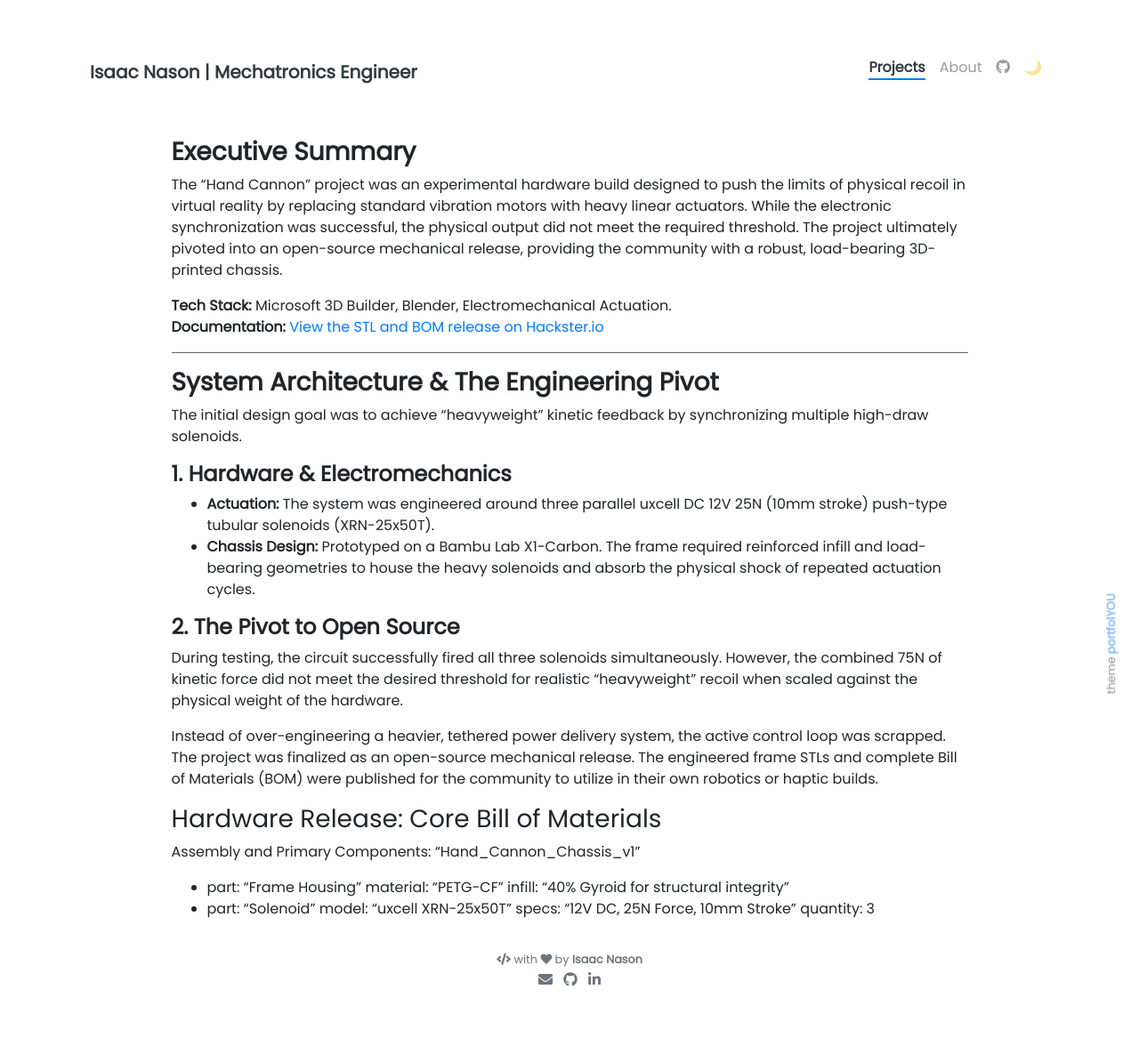
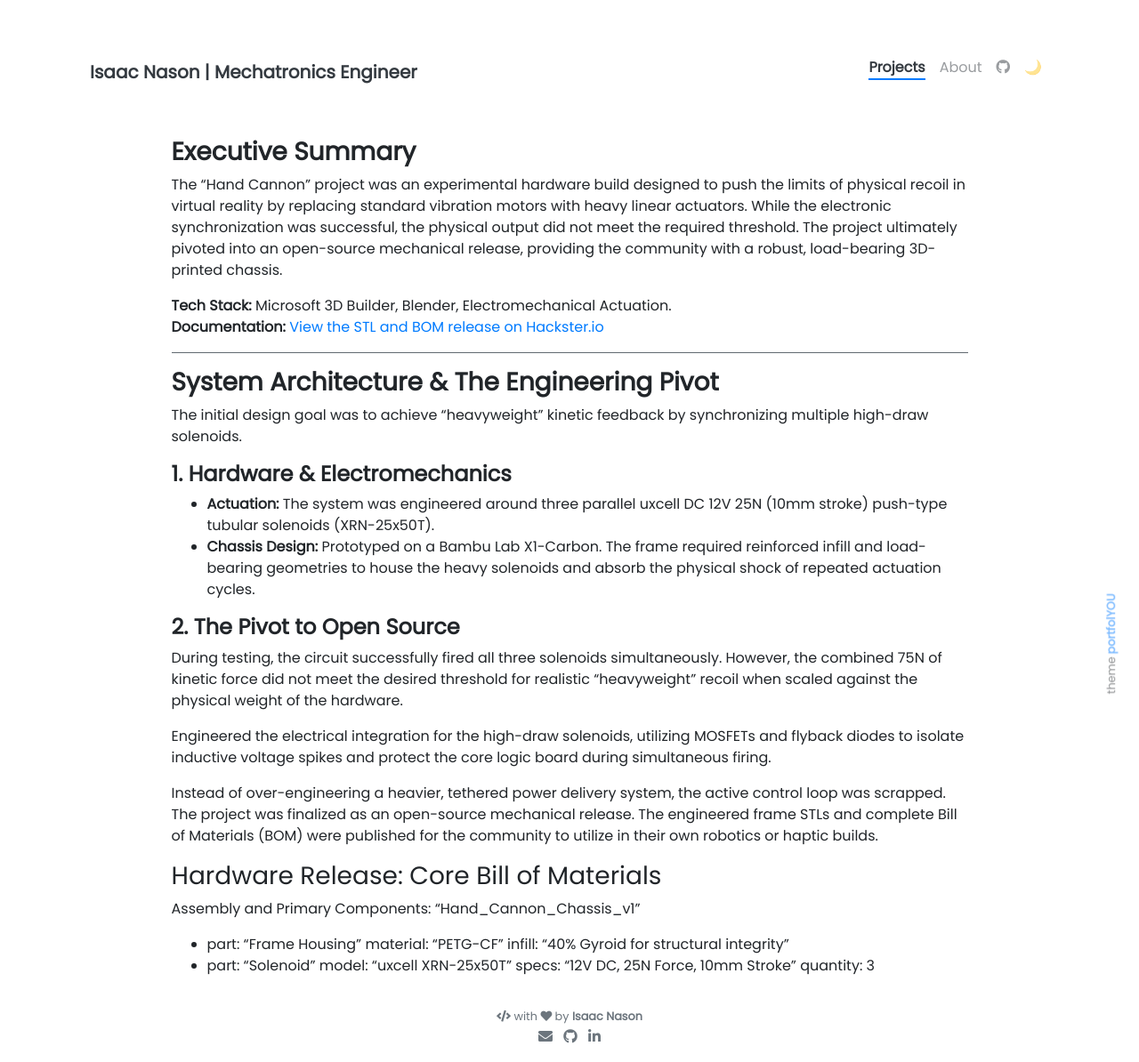
Before and after one commit to mistabowhunta/github.io, a Jekyll site: the page built from _projects/hand-cannon.md, in a window 1280 px wide. Shown: the whole page at 89% size. Built offline with Jekyll 4.4.1, drawn with Linux system fonts in a browser that asks for light colours; before the commit the page ends 1130 px from its top, so only the background shows below that.

Commit message:
Update hand-cannon.md

```diff
--- a/_projects/hand-cannon.md
+++ b/_projects/hand-cannon.md
@@ -23,6 +23,8 @@ The initial design goal was to achieve "heavyweight" kinetic feedback by synchro
 #### **2. The Pivot to Open Source**
 During testing, the circuit successfully fired all three solenoids simultaneously. However, the combined 75N of kinetic force did not meet the desired threshold for realistic "heavyweight" recoil when scaled against the physical weight of the hardware.
 
+Engineered the electrical integration for the high-draw solenoids, utilizing MOSFETs and flyback diodes to isolate inductive voltage spikes and protect the core logic board during simultaneous firing.
+
 Instead of over-engineering a heavier, tethered power delivery system, the active control loop was scrapped. The project was finalized as an open-source mechanical release. The engineered frame STLs and complete Bill of Materials (BOM) were published for the community to utilize in their own robotics or haptic builds.
 
 ### Hardware Release: Core Bill of Materials
```
